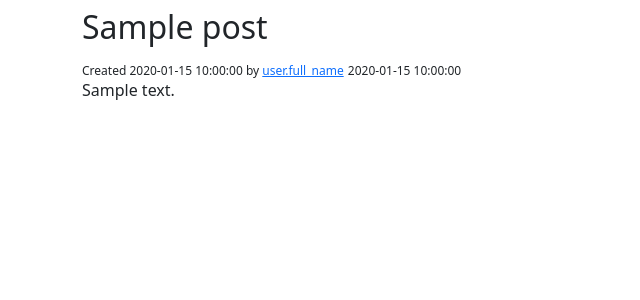
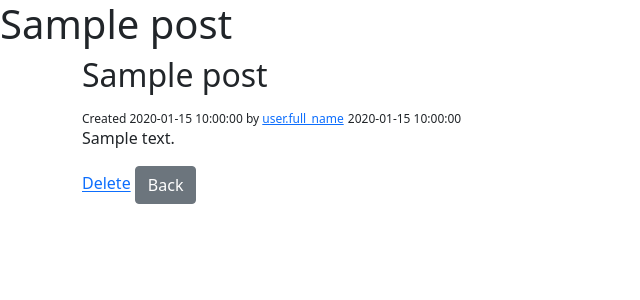
Before and after one commit to BrandonLMcintosh/23-1, a Python web app: template templates/post/post.html.j2 in a window 1280 px wide. Shown: the top 300 px of the page, without its empty margins (0-640 px from the left). Run offline with Jinja, Linux system fonts and the light colour scheme; the template is opened without the code that fills it: most values are stand-ins (such as "Sample title", 1, 10 or a date in 2020).

Commit message:
changes from today

```diff
--- a/templates/post/edit_post.html.j2
+++ b/templates/post/edit_post.html.j2
@@ -9,6 +9,7 @@
         <input type="text" name="title" value="{{post.title}}">
         <input type="textarea" name="content" value="{{post.content}}">
         <input type="submit" class="btn btn-success">
-        <a href="/users/{{post.user.id}}" class="btn btn-danger">Cancel</a>
     </form>
 {% endblock body %}
+
+{% block back %}{% endblock back %}
--- a/templates/post/new_post.html.j2
+++ b/templates/post/new_post.html.j2
@@ -9,6 +9,7 @@
         <input type="text" name="title">
         <input type="textarea" name="content">
         <input type="submit" class="btn btn-success">
-        <a href="/users/{{user.id}}}}" class="btn btn-danger">Cancel</a>
     </form>
 {% endblock body %}
+
+{% block back %}{% endblock back %}
--- a/templates/post/post.html.j2
+++ b/templates/post/post.html.j2
@@ -1,7 +1,7 @@
 {% extends "root/base.html.j2" %}
 
 {% block title %}
-
+    {{post.title}}
 {% endblock title %}
 
 {% block body %}
@@ -13,5 +13,9 @@
         {% endif %}
 
         <p>{{post.content}}</p>
+        <a href="/users/{{user.id}}/posts/{{post.id}}/delete">Delete</a>
+        <a href="{{request.referrer}}" class="btn btn-secondary">Back</a>
     </div>
 {% endblock body %}
+
+{% block back %}{% endblock back %}
--- a/templates/root/base.html.j2
+++ b/templates/root/base.html.j2
@@ -13,6 +13,10 @@
 {%block body%}
 {%endblock body%}
 
+{% block back %}
+<a href="{{request.referrer}}" class="btn btn-secondary">Back</a>
+{% endblock back %}
+
 <body>
 </body>
 </html>
```
Also changed, not shown: app.py (+5 -5 lines).
